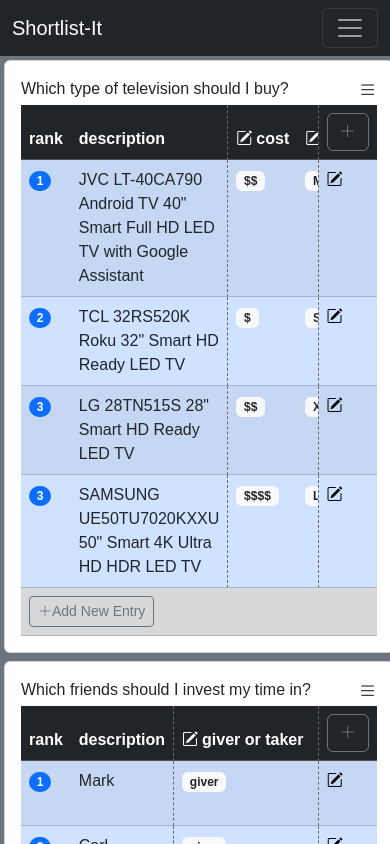
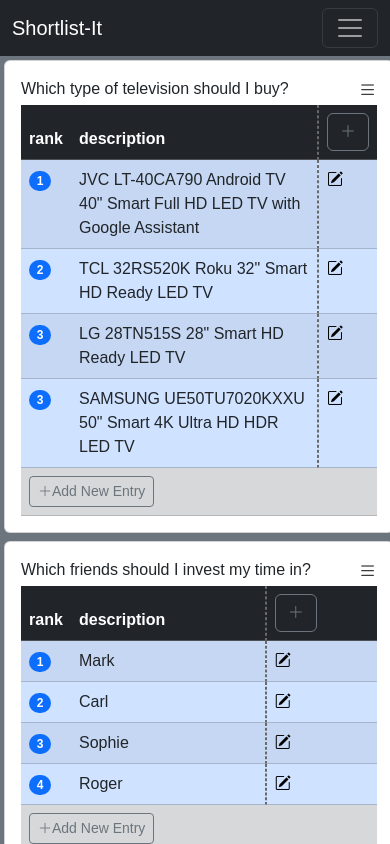
Before and after one commit to bicarbon8/shortlist-it, a React app: page / in a window 390 px wide. Shown: the top 844 px of the page. Built offline with nearby package versions, Linux system fonts and the light colour scheme.

Commit message:
collapse criteria and values columns on small screens

```diff
--- a/src/components/shortlist-it-list-criteria-add-new-dropdown.tsx
+++ b/src/components/shortlist-it-list-criteria-add-new-dropdown.tsx
@@ -37,7 +37,7 @@
 export default function ShortlistItListCriteriaAddNewDropdown(props: ShortlistItListCriteriaAddNewDropdownProps) {
     return (
         <ShortlistItTooltip id={`add-new-criteria-${props.list.id}`} text="Add New Criteria">
-            <Dropdown as={ButtonGroup} align="start">
+            <Dropdown as={ButtonGroup}>
                 <Button variant="outline-secondary" aria-label="Add New Criteria" onClick={() => addNewCriteria(props.list.id, props.stateMgr)}>
                     <BootstrapIcon icon="plus-lg" />
                 </Button>
--- a/src/components/wide/shortlist-it-list-body-wide.tsx
+++ b/src/components/wide/shortlist-it-list-body-wide.tsx
@@ -37,7 +37,7 @@
 function ShortlistItListCriteria(props: ShortlistItListCriteriaProps) {
     const [editIcon, setEditIcon] = useState('pencil-square');
     return (
-        <th scope="col">
+        <th scope="col" className="d-none d-sm-table-cell">
             <ShortlistItCriteriaEditModal
                 stateMgr={props.stateMgr}
                 criteria={props.criteria}
--- a/src/components/wide/shortlist-it-list-entry-wide.tsx
+++ b/src/components/wide/shortlist-it-list-entry-wide.tsx
@@ -47,7 +47,7 @@
         <tr className={variant}>
             <td><Badge pill={true} className={badgeColour}>{props.entry.ranking}</Badge></td>
             <td>{getDescription(props, descRefObject)}</td>
-            {props.list.criteria.map(c => <td key={c.id}>{getValue(props, valuesRefs.find(e => e.criteriaName === c.name))}</td>)}
+            {props.list.criteria.map(c => <td key={c.id} className="d-none d-sm-table-cell">{getValue(props, valuesRefs.find(e => e.criteriaName === c.name))}</td>)}
             {(props.list.archived) ? <></> : <td className="table-fixed-right-col">{getEditButton(props, descRefObject, valuesRefs)}</td>}
         </tr>
     );
--- a/src/index.css
+++ b/src/index.css
@@ -41,20 +41,17 @@
   position: -webkit-sticky;
   position: sticky;
   left: 0px;
-  z-index: 2;
   width: 50px;
 }
 .table-fixed-2-cols td:nth-child(2), th:nth-child(2) {
   position: -webkit-sticky;
   position: sticky;
   left: 50px;
-  z-index: 2;
   border-right: 1px dashed dimgray;
 }
 .table-fixed-right-col {
   position: -webkit-sticky;
   position: sticky;
   right: 0px;
-  z-index: 2;
   border-left: 1px dashed dimgray;
 }
```
